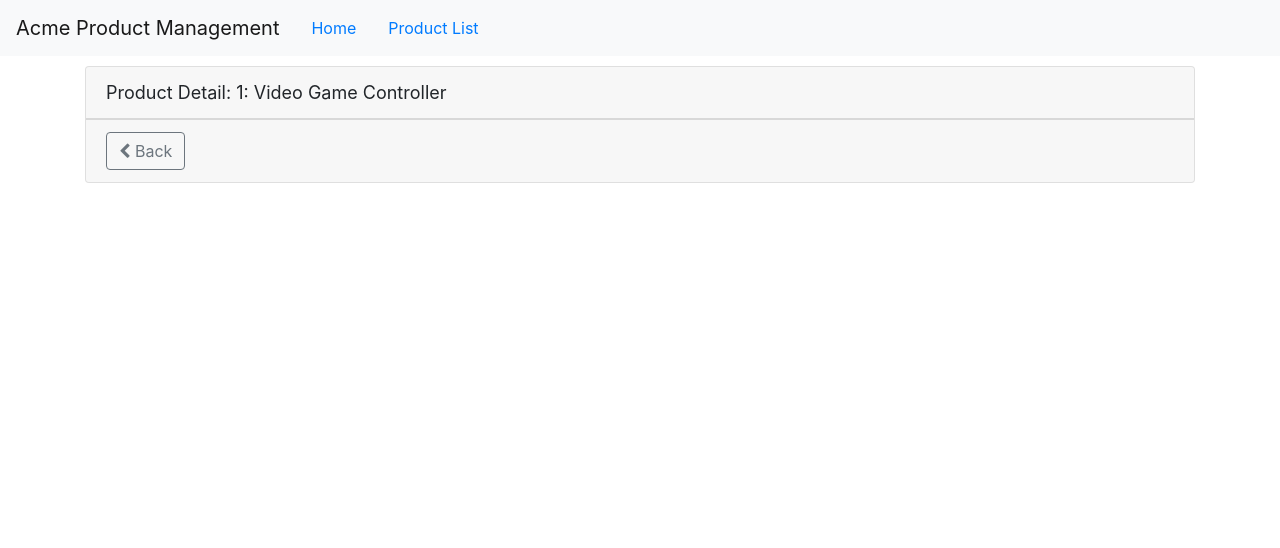
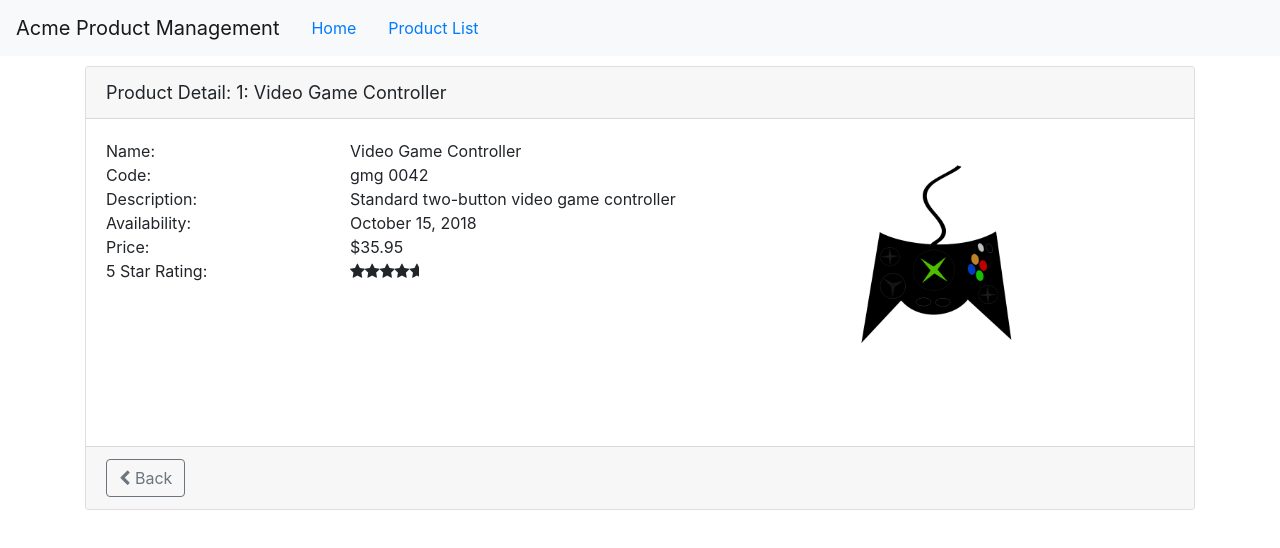
Before and after one commit to nickmcsimpson/angular_learning_apm, an Angular app: page /products/1 in a window 1280 px wide. Shown: the top 548 px of the page. Built offline with nearby package versions, Linux system fonts and the light colour scheme.

Commit message:
Add display for Product Details

```diff
--- a/src/app/products/product-detail.component.html
+++ b/src/app/products/product-detail.component.html
@@ -7,6 +7,47 @@
             safe navigation operator
             - doesnt' work with two-way binding
     -->
+    <div class="card-body">
+        <div class='row'>
+            <div class='col-md-8'>
+              <div class='row'>
+                <div class='col-md-4'>Name:</div>
+                <div class='col-md-8'>{{product.productName}}</div>
+              </div>
+              <div class='row'>
+                <div class='col-md-4'>Code:</div>
+                <div class='col-md-8'>{{product.productCode | lowercase | convertToSpaces: '-'}}</div>
+              </div>
+              <div class='row'>
+                <div class='col-md-4'>Description:</div>
+                <div class='col-md-8'>{{product.description}}</div>
+              </div>
+              <div class='row'>
+                <div class='col-md-4'>Availability:</div>
+                <div class='col-md-8'>{{product.releaseDate}}</div>
+              </div>
+              <div class='row'>
+                <div class='col-md-4'>Price:</div>
+                <div class='col-md-8'>{{product.price|currency:'USD':'symbol'}}</div>
+              </div>
+              <div class='row'>
+                <div class='col-md-4'>5 Star Rating:</div>
+                <div class='col-md-8'>
+                  <pm-star [rating]='product.starRating'>
+                  </pm-star>
+                </div>
+              </div>
+            </div>
+
+            <div class='col-md-4'>
+              <img class='center-block img-responsive'
+                   [style.width.px]='200'
+                   [style.margin.px]='2'
+                   [src]='product.imageUrl'
+                   [title]='product.productName'>
+            </div>
+          </div>
+    </div>
     <div class="card-footer">
         <button class="btn btn-outline-secondary"
             (click)='onBack()'>
```
